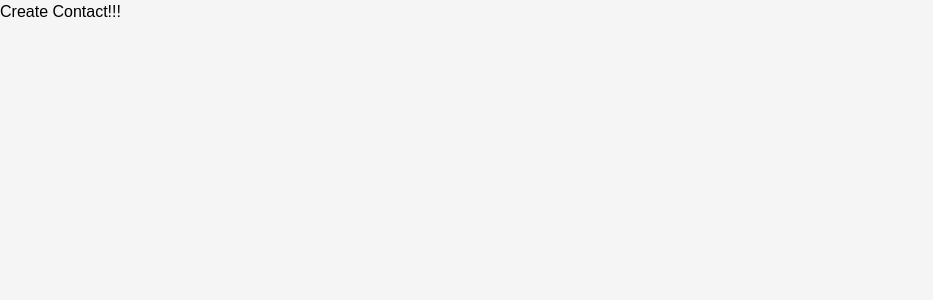
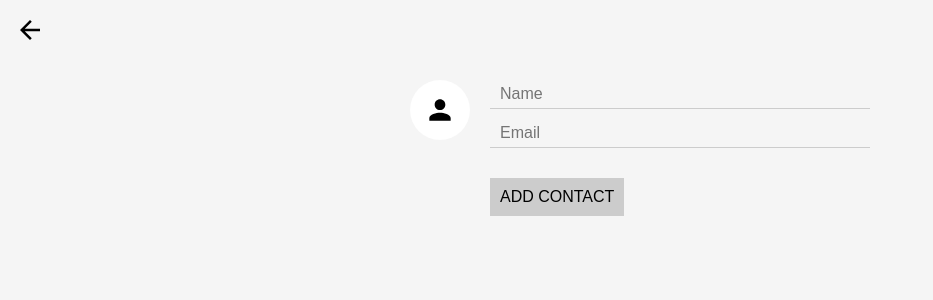
Before and after one commit to yokodev/udanano, a React (Create React App) app: page /create in a window 1280 px wide. Shown: the top 300 px of the page, without its empty margins (0-933 px from the left). Built offline with nearby package versions, Linux system fonts and the light colour scheme; no server answers.

Commit message:
Form create it nice CSS

```diff
--- a/src/CreateContact.js
+++ b/src/CreateContact.js
@@ -1,11 +1,25 @@
 import React , { Component } from 'react'
+import { Link }  from 'react-router-dom'
+import ImageInput from './ImageInput'
 
 class CreateContact extends Component {
 
   render(){
     return (
       <div>
-        Create Contact!!!
+        <Link to='/' className='close-create-contact' >Close</Link>
+        <form className='create-contact-form' >
+          <ImageInput
+            className='create-contact-avatar-input'
+            name='avatarURL'
+            maxHeight={64}
+          />
+          <div className='create-contact-details'>
+            <input type='text' name='name' placeholder='Name'/>
+            <input type='text' name='email' placeholder='Email'/>
+            <button>Add Contact</button>
+          </div>
+        </form>
       </div>
     )
   }
```
